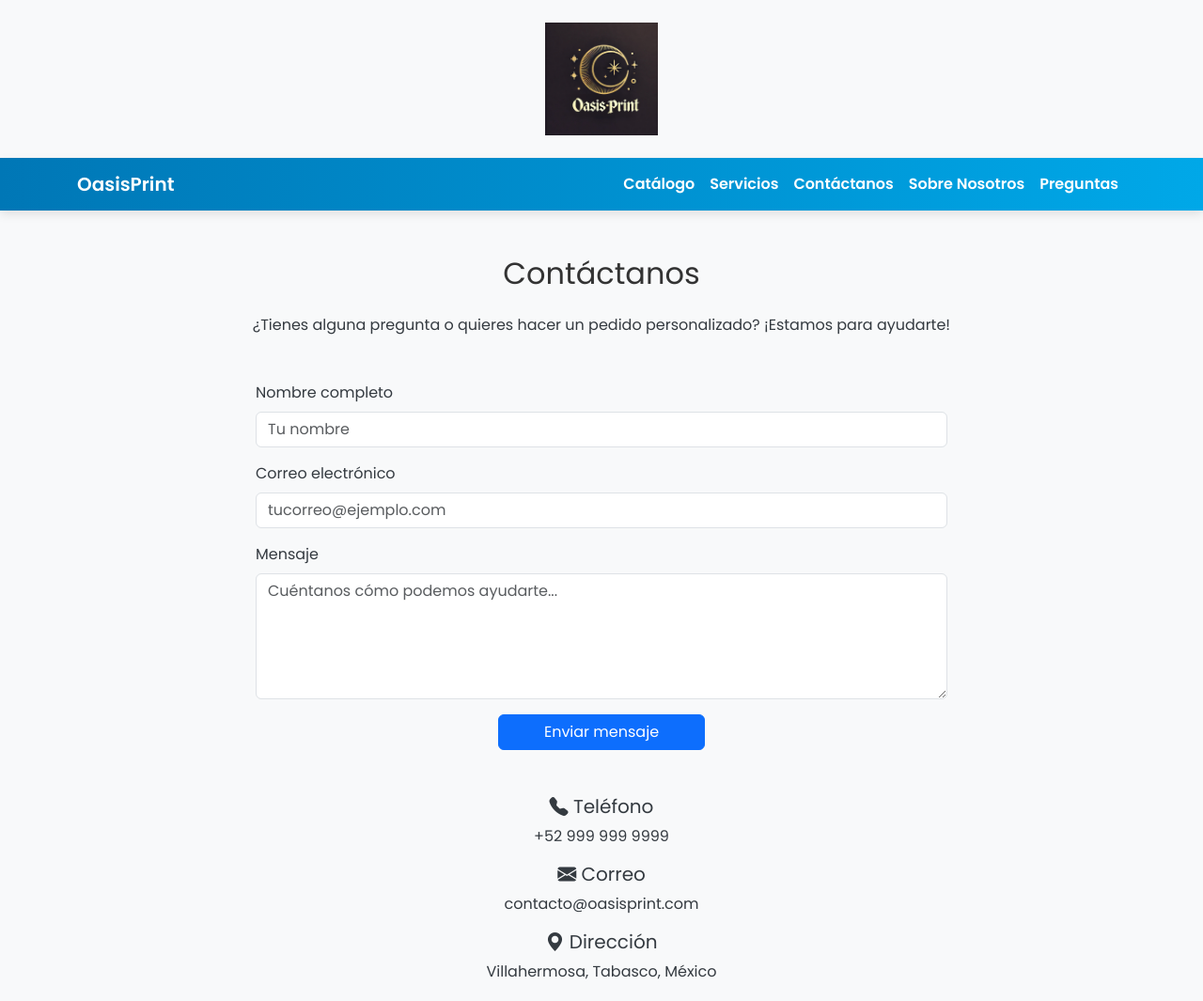
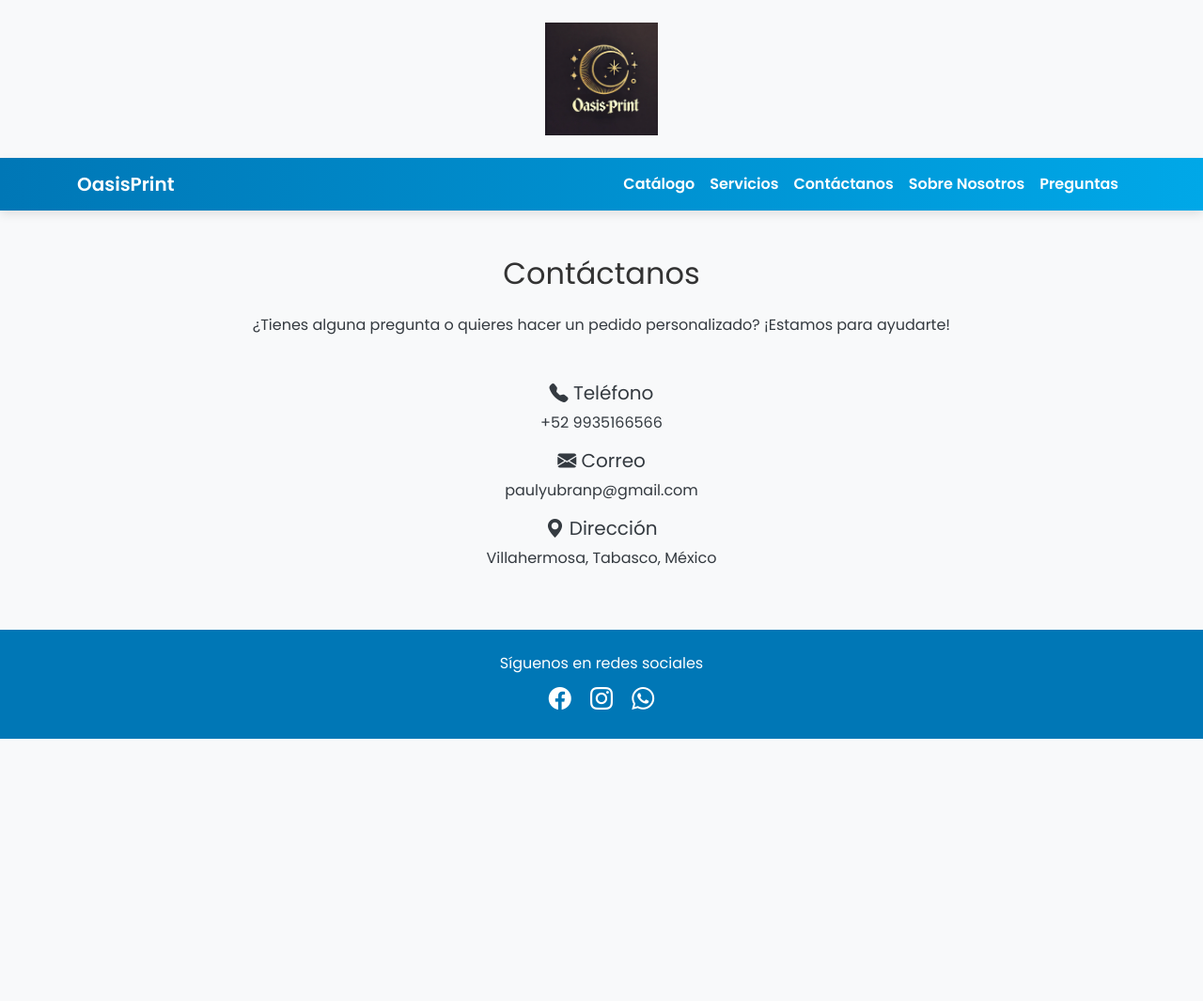
Before and after one commit to 1Yubran1/OasisPrint, a plain HTML site: page contactanos.html in a window 1280 px wide. Shown: the top 1065 px of the page at 94% size. After the commit the page ends 800 px from the top, so only its background shows below. Drawn offline with nearby package versions, Linux system fonts and the light colour scheme.

Commit message:
enlaces de paginas

```diff
--- a/contactanos.html
+++ b/contactanos.html
@@ -43,35 +43,14 @@
         <h2 class="text-center mb-4">Contáctanos</h2>
         <p class="text-center mb-5">¿Tienes alguna pregunta o quieres hacer un pedido personalizado? ¡Estamos para ayudarte!</p>
 
-        <div class="row justify-content-center">
-            <div class="col-md-8">
-                <form>
-                    <div class="mb-3">
-                        <label for="nombre" class="form-label">Nombre completo</label>
-                        <input type="text" class="form-control" id="nombre" placeholder="Tu nombre" required>
-                    </div>
-                    <div class="mb-3">
-                        <label for="correo" class="form-label">Correo electrónico</label>
-                        <input type="email" class="form-control" id="correo" placeholder="tucorreo@ejemplo.com" required>
-                    </div>
-                    <div class="mb-3">
-                        <label for="mensaje" class="form-label">Mensaje</label>
-                        <textarea class="form-control" id="mensaje" rows="5" placeholder="Cuéntanos cómo podemos ayudarte..." required></textarea>
-                    </div>
-                    <div class="text-center">
-                        <button type="submit" class="btn btn-primary px-5">Enviar mensaje</button>
-                    </div>
-                </form>
-            </div>
-        </div>
 
         <div class="row justify-content-center mt-5">
             <div class="col-md-6 text-center">
                 <h5><i class="bi bi-telephone-fill"></i> Teléfono</h5>
-                <p>+52 999 999 9999</p>
+                <p>+52 9935166566</p>
 
                 <h5><i class="bi bi-envelope-fill"></i> Correo</h5>
-                <p>contacto@oasisprint.com</p>
+                <p>paulyubranp@gmail.com</p>
 
                 <h5><i class="bi bi-geo-alt-fill"></i> Dirección</h5>
                 <p>Villahermosa, Tabasco, México</p>
@@ -83,9 +62,9 @@
     <!-- FOOTER -->
     <footer class="text-center py-4" style="background-color: #0077B6; color: white;">
         <p class="mb-2">Síguenos en redes sociales</p>
-        <a href="#" class="mx-2 text-white fs-4"><i class="bi bi-facebook"></i></a>
-        <a href="#" class="mx-2 text-white fs-4"><i class="bi bi-instagram"></i></a>
-        <a href="#" class="mx-2 text-white fs-4"><i class="bi bi-whatsapp"></i></a>
+        <a href="https://www.facebook.com/share/1DU1jBPq8D/?mibextid=wwXIfr" class="mx-2 text-white fs-4"><i class="bi bi-facebook"></i></a>
+        <a href="https://www.instagram.com/oasisprint2025?igsh=OHJ3ZHl0cG9tYmx0&utm_source=qr" class="mx-2 text-white fs-4"><i class="bi bi-instagram"></i></a>
+        <a href="https://api.whatsapp.com/send?phone=9935166566" class="mx-2 text-white fs-4"><i class="bi bi-whatsapp"></i></a>
     </footer>
 
     <!-- Agregar Bootstrap Icons (si aún no los tienes en tu proyecto) -->
```
Also changed, not shown: about.html (+4 -4 lines), catalogo.html (+10 -0 lines), index.html (+2 -5 lines), preguntas.html (+3 -3 lines), servicios.html (+3 -3 lines).
